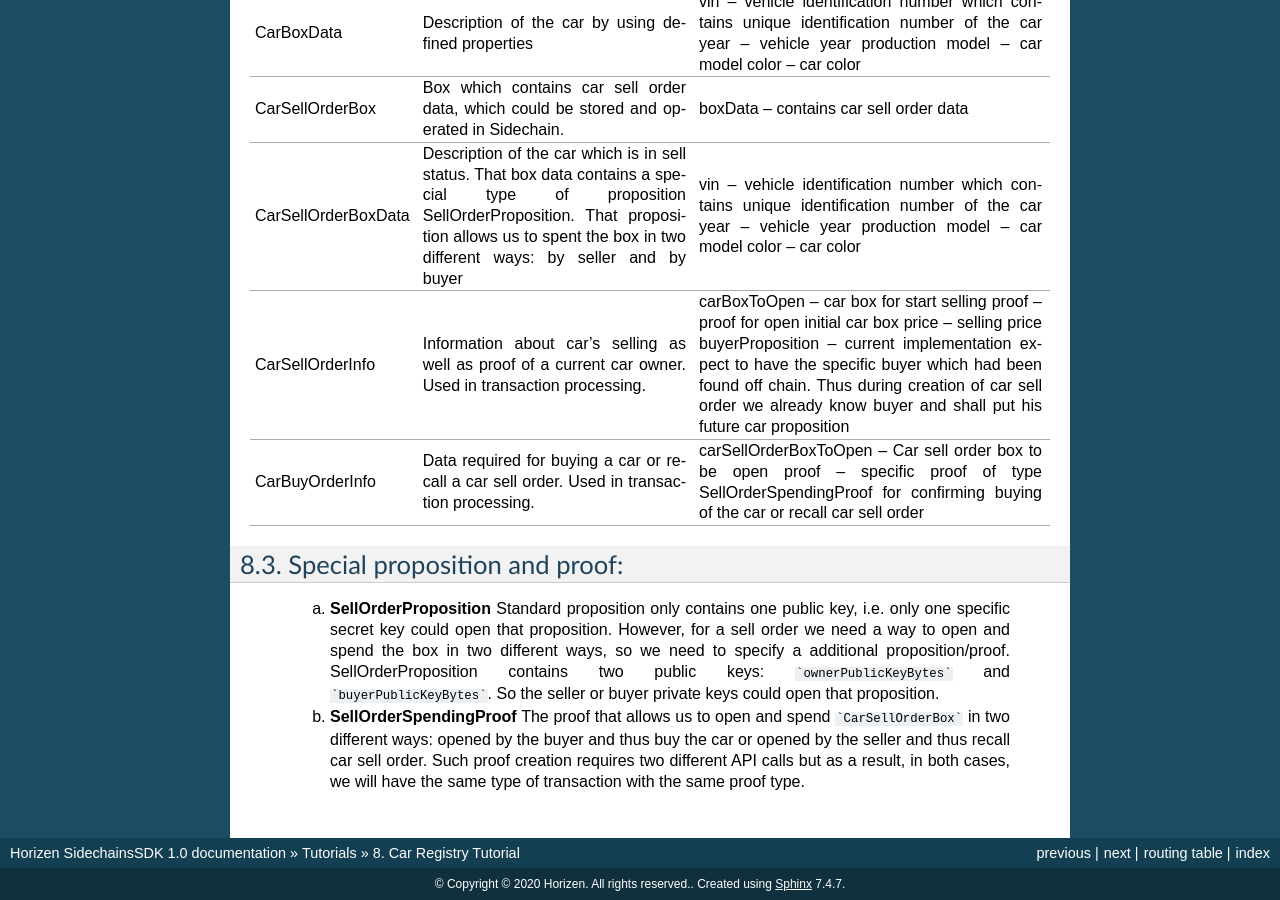
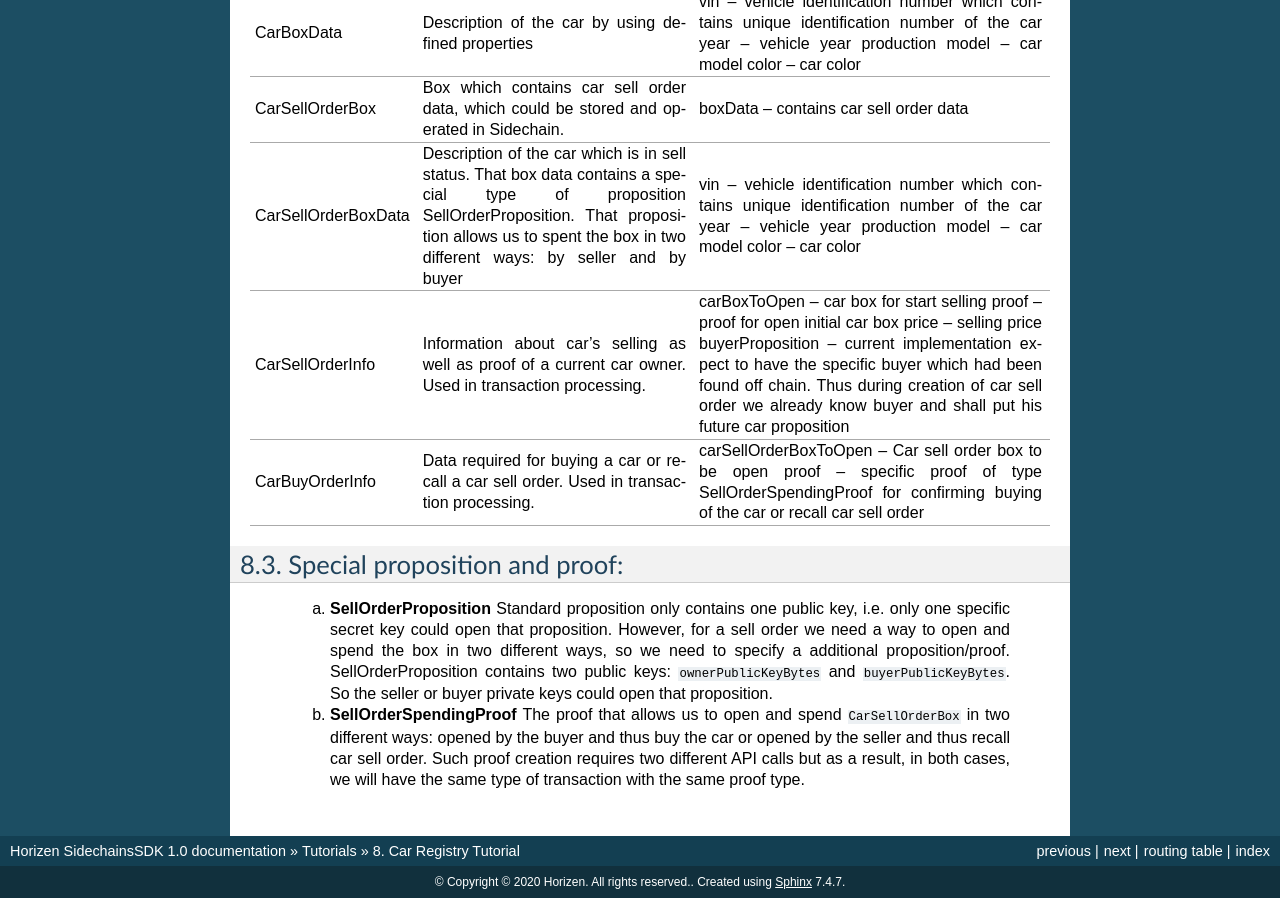
Before and after one commit to megaluck/documentation, a Sphinx documentation site: the page built from docs/introduction/08-Car-registry-tutorial.rst, in a window 1280 px wide and 900 px high, scrolled down 1443 px. Built offline with Sphinx 7.4.7, drawn with Linux system fonts in a browser that asks for light colours.

````diff
--- a/docs/introduction/08-Car-registry-tutorial.rst
+++ b/docs/introduction/08-Car-registry-tutorial.rst
@@ -82,6 +82,6 @@ Special proposition and proof:
 
     a) **SellOrderProposition** Standard proposition only contains one public key, i.e. only one specific secret key could open that proposition.
        However, for a sell order we need a way to open and spend the box in two different ways, so we need to specify a additional proposition/proof.
-       SellOrderProposition contains two public keys: ```ownerPublicKeyBytes``` and ```buyerPublicKeyBytes```. So the seller or buyer private keys could open that proposition.
+       SellOrderProposition contains two public keys: ``ownerPublicKeyBytes`` and ``buyerPublicKeyBytes``. So the seller or buyer private keys could open that proposition.
 
-    b) **SellOrderSpendingProof** The proof that allows us to open and spend ```CarSellOrderBox``` in two different ways: opened by the buyer and thus buy the car or opened by the seller and thus recall car sell order. Such proof creation requires two different API calls but as a result, in both cases, we will have the same type of transaction with the same proof type.
+    b) **SellOrderSpendingProof** The proof that allows us to open and spend ``CarSellOrderBox`` in two different ways: opened by the buyer and thus buy the car or opened by the seller and thus recall car sell order. Such proof creation requires two different API calls but as a result, in both cases, we will have the same type of transaction with the same proof type.
````
